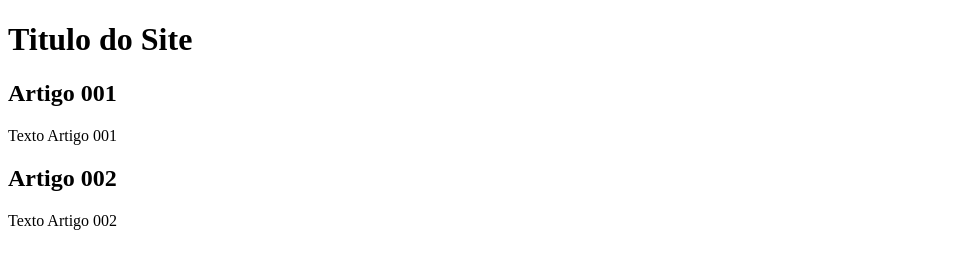
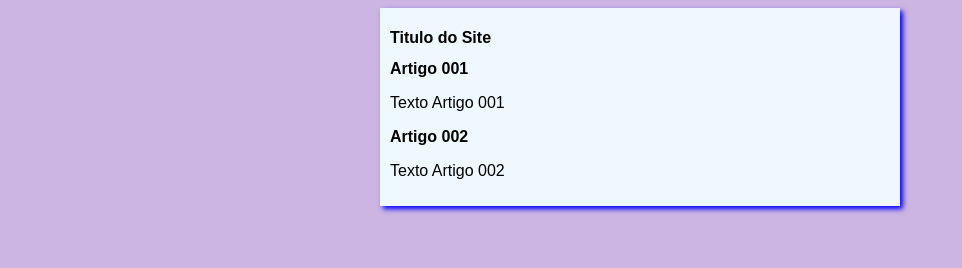
Before and after one commit to icaromarquess/projeto-site, a plain HTML site: page index.html in a window 1280 px wide. Shown: the whole page, without its empty margins (0-962 px from the left). Drawn offline with Linux system fonts and the light colour scheme.

Commit message:
iniciei design

```diff
--- /dev/null
+++ b/estilos/style.css
@@ -0,0 +1,17 @@
+*{
+    font-family: Arial, Helvetica, sans-serif;
+    font-size: 16px;
+}
+
+body {
+    background-color: rgb(204, 181, 226);
+
+}
+
+main{
+    background-color: aliceblue;
+    width: 500px;
+    margin: auto;
+    padding: 10px;
+    box-shadow:3px 3px 5px rgb(0, 0, 473);
+}
--- a/index.html
+++ b/index.html
@@ -6,6 +6,7 @@
     <meta http-equiv="X-UA-Compatible" content="IE=edge">
     <meta name="viewport" content="width=device-width, initial-scale=1.0">
     <title>Titulo do Site</title>
+    <link rel="stylesheet" href="estilos/style.css">
 </head>
 
 <body>
```
